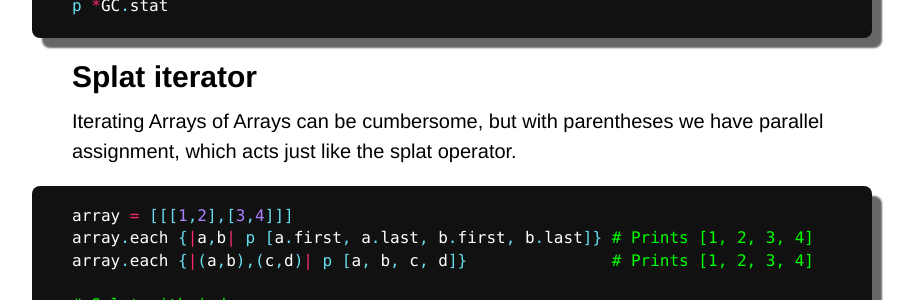
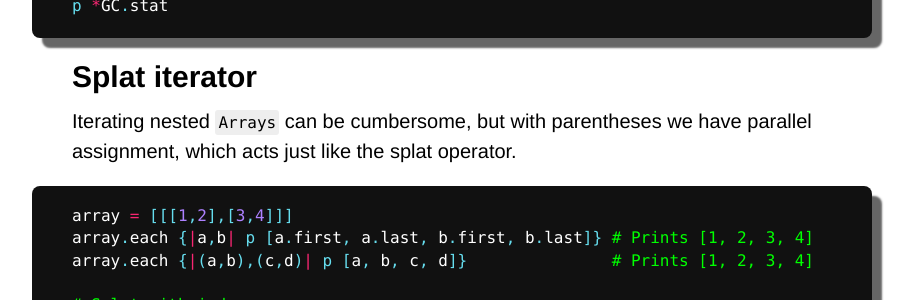
Before and after one commit to Maumagnaguagno/maumagnaguagno.github.io, a Jekyll site: the page built from ruby.md, in a window 1280 px wide and 900 px high, scrolled down 914 px. Shown: the part 150-450 px from the top of the window, without its empty margins (188-1102 px from the left). Built offline with Jekyll 4.4.1, drawn with Linux system fonts in a browser that asks for light colours; our own code applies the rules of GitHub Pages for plain Markdown files.

Commit message:
Prefer nested Arrays over Arrays of Arrays in Ruby

````diff
--- a/ruby.md
+++ b/ruby.md
@@ -59,7 +59,7 @@ p *GC.stat
 ```
 
 ## Splat iterator
-Iterating Arrays of Arrays can be cumbersome, but with parentheses we have parallel assignment, which acts just like the splat operator.
+Iterating nested ``Arrays`` can be cumbersome, but with parentheses we have parallel assignment, which acts just like the splat operator.
 
 ```ruby
 array = [[[1,2],[3,4]]]
````
